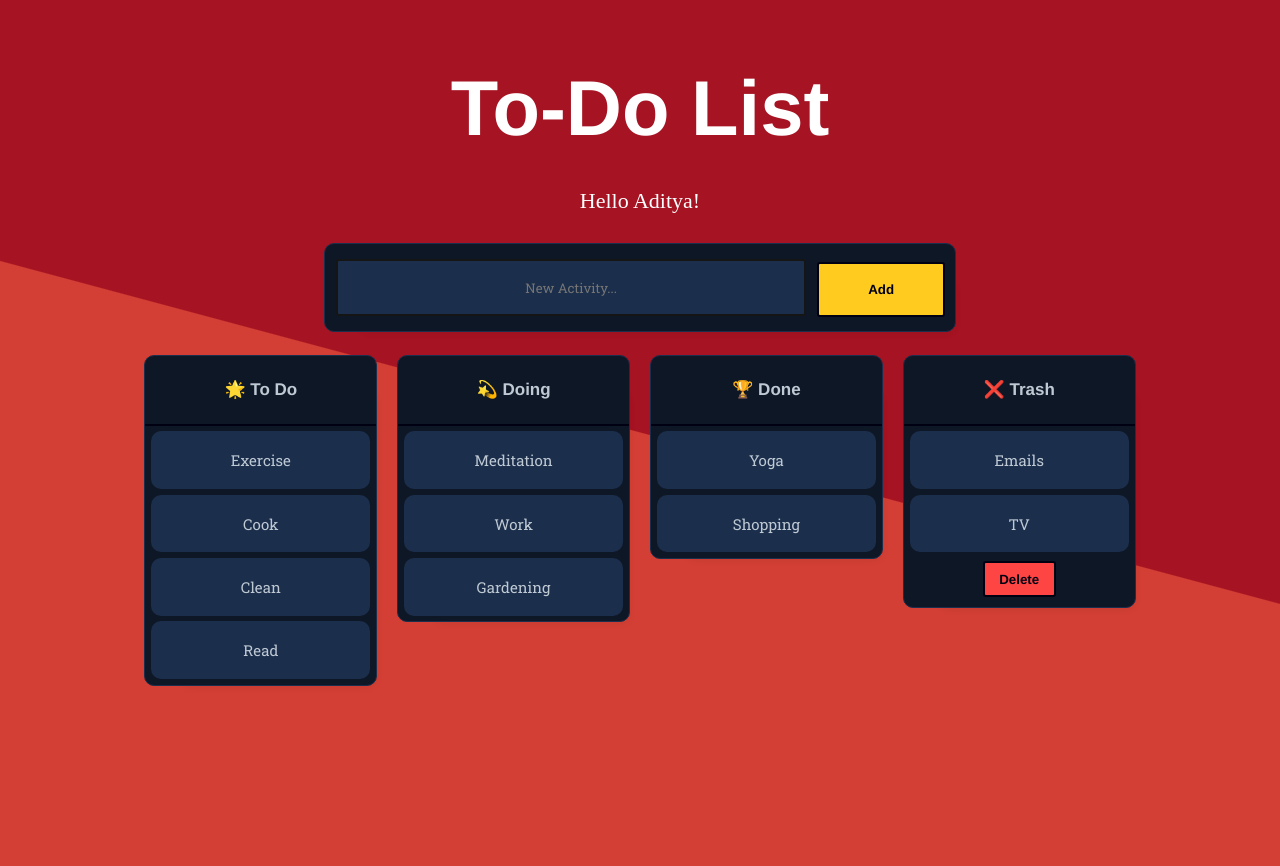
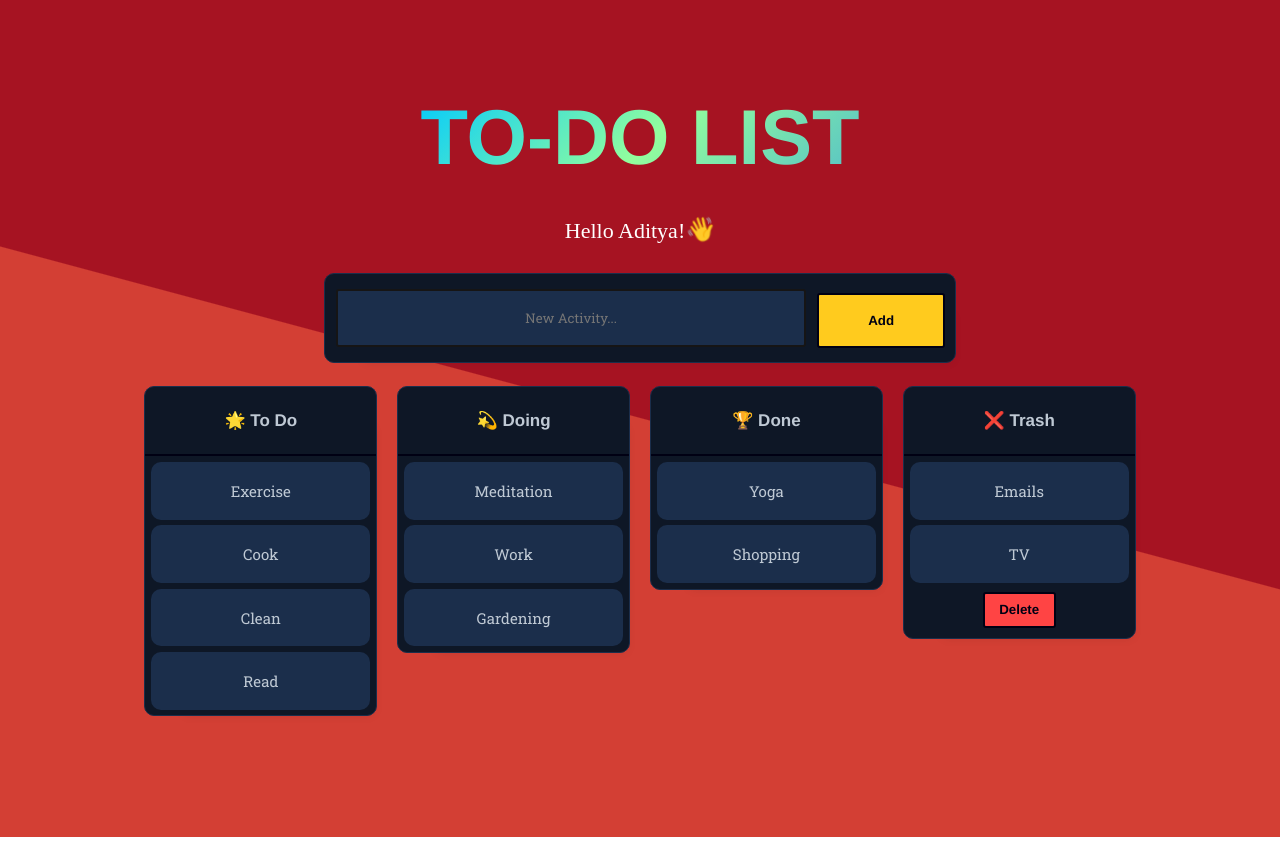
Before and after one commit to dormeneur/To-Do-List, a plain HTML site: page index.html in a window 1280 px wide. After the commit the page ends 837 px from the top, so only its background shows below. Drawn offline with nearby package versions, Linux system fonts and the light colour scheme; a script that the page names is missing.

Commit message:
Enhanced the UI

```diff
--- a/index.html
+++ b/index.html
@@ -8,9 +8,9 @@
   </head>
   <body>
     <header>
-      <h1>To-Do List</h1>
+      <h1 class="animate-charcter">To-Do List</h1>
     </header>
-    <footer>Hello Aditya!</footer>
+    <footer>Hello Aditya!<span class="wave">👋</span></footer>
     <div class="add-task-container">
       <input
         type="text"
--- a/style.css
+++ b/style.css
@@ -256,3 +256,69 @@ li {
   box-shadow: 1px 0 4px 1px #00ff7f !important;
   transform: scale(1.02);
 }
+.wave {
+  font-size: 24px;
+  display: inline-block;
+  animation: wave 2s infinite;
+  transform-origin: 70% 70%;
+}
+
+@keyframes wave {
+  0% {
+    transform: rotate(0deg);
+  }
+  10% {
+    transform: rotate(14deg);
+  }
+  20% {
+    transform: rotate(-8deg);
+  }
+  30% {
+    transform: rotate(14deg);
+  }
+  40% {
+    transform: rotate(-4deg);
+  }
+  50% {
+    transform: rotate(10deg);
+  }
+  60% {
+    transform: rotate(0deg);
+  }
+  100% {
+    transform: rotate(0deg);
+  }
+}
+.animate-charcter {
+  text-transform: uppercase;
+  background-image: linear-gradient(
+    -225deg,
+    #00c9ff 0%,
+    #92fe9d 29%,
+    #38a1db 67%,
+    #00ffeb 100%
+  );
+
+  background-size: auto auto;
+  background-clip: border-box;
+  background-size: 200% auto;
+  color: #fff;
+  background-clip: text;
+  text-fill-color: transparent;
+  -webkit-background-clip: text;
+  -webkit-text-fill-color: transparent;
+  animation: textclip 5s linear infinite;
+  display: inline-block;
+  font-size: 5.4rem;
+}
+
+@keyframes textclip {
+  to {
+    background-position: 200% center;
+  }
+}
+
+.task:hover {
+  transform: scale(1.02);
+  box-shadow: 0 0 10px rgba(255, 255, 255, 0.5);
+}
```
